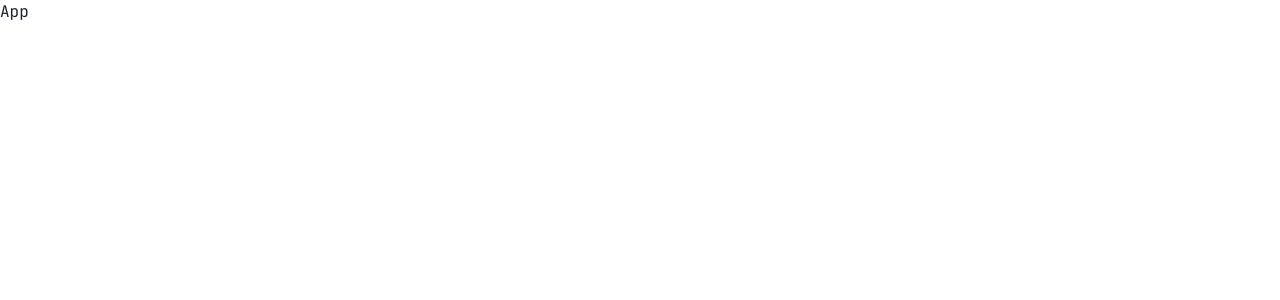
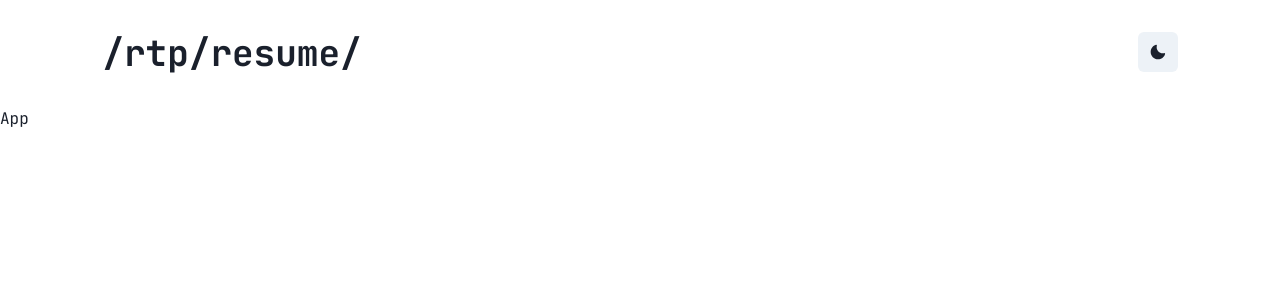
Before and after one commit to maruxan/training-resume, a React (Vite) app: page / in a window 1280 px wide. Shown: the top 300 px of the page. Built offline with nearby package versions, Linux system fonts and the light colour scheme.

Commit message:
feat(header): created header component with dark theme support

```diff
--- a/src/App.jsx
+++ b/src/App.jsx
@@ -1,11 +1,15 @@
 import * as React from 'react';
 import { ChakraProvider } from '@chakra-ui/react';
+
 import theme from './style/theme.js';
+
 import { Box } from '@chakra-ui/react';
+import Header from './components/Header/Header.jsx';
 
 function App() {
   return (
     <ChakraProvider theme={theme}>
+      <Header />
       <Box>App</Box>
     </ChakraProvider>
   );
--- /dev/null
+++ b/src/components/Header/Header.jsx
@@ -0,0 +1,18 @@
+import React from 'react';
+import { useColorMode } from '@chakra-ui/react';
+
+import { IconButton, Heading, Flex } from '@chakra-ui/react';
+import { SunIcon, MoonIcon } from '@chakra-ui/icons';
+
+export default function Header() {
+  const { colorMode, toggleColorMode } = useColorMode();
+
+  return (
+    <Flex justify="space-between" py={{ base: 4, md: 8 }} px={{ base: 4, md: '8%' }}>
+      <Heading>/rtp/resume/</Heading>
+      <IconButton onClick={toggleColorMode}>
+        {colorMode === 'dark' ? <SunIcon /> : <MoonIcon />}
+      </IconButton>
+    </Flex>
+  );
+}
```
